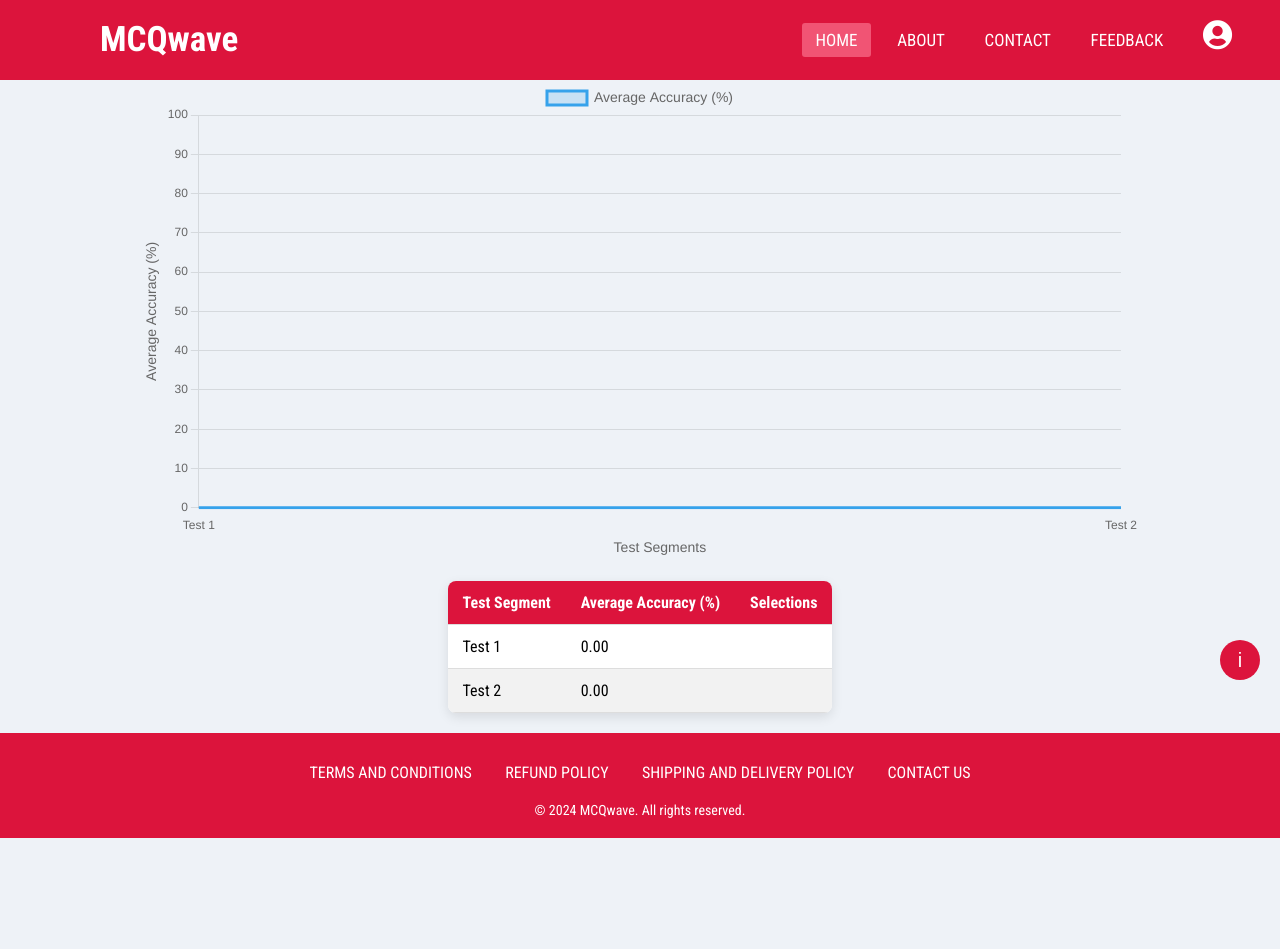
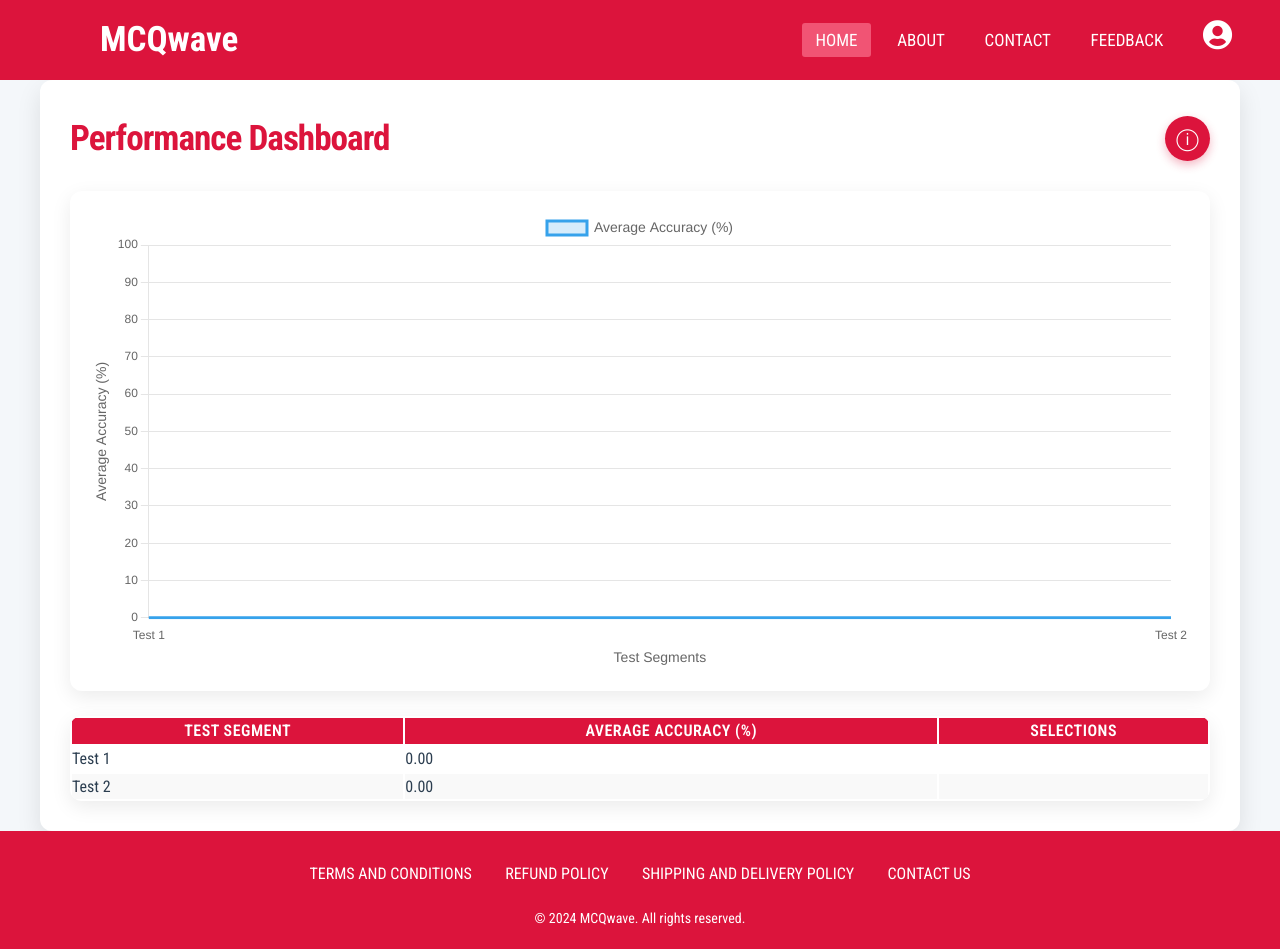
Before and after one commit to choyalsandeep01/mcqwave2, a Django app: page /1/mcq/acc_test/ in a window 1280 px wide. Before the commit the page ends 838 px from the top, so only its background shows below. Run offline with Django 4.2, Linux system fonts and the light colour scheme; data comes from the database, SQL or seed files in the repository; parts of the project's set-up code (start-up, migrations or seed data) failed here and were passed over; some web fonts are replaced.

Commit message:
Update acc_test.html

```diff
--- a/templates/graph/acc_test.html
+++ b/templates/graph/acc_test.html
@@ -1,27 +1,214 @@
 {% extends 'base/base.html' %}
 
 {% block content %}
-    <link rel="stylesheet" href="/media/css/acc_test.css">
+<style>
+    :root {
+        --primary-color: #DC143C;
+        --secondary-color: #f15474;
+        --background-color: #f4f7fa;
+        --text-color: #2c3e50;
+        --card-background: #ffffff;
+    }
+
+    * {
+        box-sizing: border-box;
+        transition: all 0.3s ease;
+    }
+
+    body {
+
+        background-color: var(--background-color);
+        color: var(--text-color);
+        line-height: 1.6;
+
+    }
+
+    .dashboard-container {
+        max-width: 1200px;
+        margin: 0 auto;
+        background-color: var(--card-background);
+        border-radius: 12px;
+        box-shadow: 0 10px 25px rgba(0, 0, 0, 0.1);
+        padding: 30px;
+        animation: fadeIn 0.5s ease;
+    }
+
+    .dashboard-header {
+        display: flex;
+        justify-content: space-between;
+        align-items: center;
+        margin-bottom: 25px;
+    }
+
+    .dashboard-title {
+        color: var(--primary-color);
+        font-size: 2.2rem;
+        font-weight: 700;
+        margin: 0;
+        letter-spacing: -1px;
+    }
+
+    .info-btn {
+        background-color: var(--primary-color);
+        color: white;
+        border: none;
+        border-radius: 50%;
+        width: 45px;
+        height: 45px;
+        font-size: 22px;
+        cursor: pointer;
+        display: flex;
+        align-items: center;
+        justify-content: center;
+        box-shadow: 0 4px 10px rgba(220, 20, 60, 0.3);
+        transition: all 0.3s ease;
+    }
+    nav{
+        background:#DC143C;
+        -webkit-background: #DC143C; /* For older Safari */}
+    a.active, a:hover {
+            background: #f15474;
+            transition: .5s;
+        }
+        footer {
+            margin-top: auto;
+            font-size: 0.9em;
+            background:#DC143C !important;
+        }
+    .info-btn:hover {
+        background-color: var(--secondary-color);
+        transform: scale(1.05);
+    }
+
+    .chart-container {
+        width: 100%;
+        height: 500px;
+        background-color: white;
+        border-radius: 12px;
+        box-shadow: 0 6px 20px rgba(0, 0, 0, 0.08);
+        padding: 20px;
+        margin-bottom: 25px;
+    }
+
+    .accuracy-table {
+        width: 100%;
+        border-radius: 12px;
+        overflow: hidden;
+        box-shadow: 0 6px 20px rgba(0, 0, 0, 0.08);
+    }
+
+    .accuracy-table th {
+        background-color: var(--primary-color);
+        color: white;
+        font-weight: 600;
+        text-transform: uppercase;
+        letter-spacing: 0.5px;
+    }
+
+    .accuracy-table tr:nth-child(even) {
+        background-color: #f9f9f9;
+    }
+
+    .accuracy-table tr:hover {
+        background-color: rgba(241, 84, 116, 0.1);
+    }
+
+    .sel {
+        color: var(--text-color);
+        list-style-type: none;
+        position: relative;
+        padding-left: 20px;
+    }
+
+    .sel::before {
+        content: '•';
+        color: var(--primary-color);
+        position: absolute;
+        left: 0;
+    }
+
+    .modal {
+        position: fixed;
+        top: 0;
+        left: 0;
+        width: 100%;
+        height: 100%;
+        background-color: rgba(0, 0, 0, 0.6);
+        display: none;
+        justify-content: center;
+        align-items: center;
+        z-index: 1000;
+    }
+
+    .modal-content {
+        background-color: white;
+        color: var(--text-color);
+        border-radius: 15px;
+        max-width: 600px;
+        padding: 30px;
+        box-shadow: 0 15px 35px rgba(0, 0, 0, 0.2);
+        position: relative;
+    }
+
+    .close-btn {
+        position: absolute;
+        top: 15px;
+        right: 15px;
+        font-size: 24px;
+        color: var(--primary-color);
+        cursor: pointer;
+    }
+
+    @keyframes fadeIn {
+        from { opacity: 0; transform: translateY(20px); }
+        to { opacity: 1; transform: translateY(0); }
+    }
+
+    @media (max-width: 768px) {
+        .dashboard-container {
+            padding: 5px;
+        }
+        .chart-container {
+            height: 350px;
+        }
+        .dashboard-title {
+            font-size: 1.8rem;
+        }
+        nav ul{
+            background:#6d0c20;
+        }
+        a:hover, a.active {
+
+            color: #ffffff;
+        }
+    }
+</style>
+
+<div class="dashboard-container">
+    <div class="dashboard-header">
+        <h1 class="dashboard-title">Performance Dashboard</h1>
+        <button id="infoButton" class="info-btn">ⓘ</button>
+    </div>
 
     <div class="chart-container">
         <canvas id="accuracyVsTestChart"></canvas>
     </div>
-    <button id="infoButton" class="info-btn">i</button>
+
     <div id="infoModal" class="modal">
         <div class="modal-content">
             <span id="closeButton" class="close-btn">&times;</span>
-            <h3>Instructions</h3>
-            <p>
-                This graph represents your performance analysis. The overall average accuracy across the test sessions is displayed.<br>
-                If you have fewer than 5 test sessions, the data will show individual session scores.<br>
-                - 1 to 5 tests: Individual scores.<br>
-                - 6 to 10 tests: Groups of 2 sessions.<br>
-                - 11 to 20 tests: Groups of 4 sessions.<br>
-                - More than 20 tests: Groups of 10 sessions.<br>
-                Use this analysis to track your improvement over time.
-            </p>
+            <h2>Performance Analysis Guide</h2>
+            <p>This dashboard visualizes your test performance over time. Key insights:</p>
+            <ul>
+                <li>Fewer than 5 tests: Individual session scores displayed</li>
+                <li>6-10 tests: Grouped by 2 sessions</li>
+                <li>11-20 tests: Grouped by 4 sessions</li>
+                <li>More than 20 tests: Grouped by 10 sessions</li>
+            </ul>
+            <p>Track your progress and identify areas of improvement.</p>
         </div>
     </div>
+
     <div class="table-container">
         <table class="accuracy-table">
             <thead>
@@ -39,7 +226,7 @@
                     <td>
                         <ul>
                             {% for selection in data.selections %}
-                                <li  class="sel">{{ selection }}</li> <!-- Display each selection -->
+                                <li class="sel">{{ selection }}</li>
                             {% endfor %}
                         </ul>
                     </td>
@@ -48,7 +235,9 @@
             </tbody>
         </table>
     </div>
-    <!-- Include Chart.js library -->
+</div>
+
+<!-- Existing Chart.js and JavaScript code remains the same -->
 <script src="https://cdn.jsdelivr.net/npm/chart.js"></script>
     <script src="https://cdn.jsdelivr.net/npm/chart.js"></script>
 <script>
@@ -159,18 +348,22 @@ window.addEventListener('click', (event) => {
     }
 });
 </script>
+{% endblock %}
+{%block pp%}
 
-    {% endblock %}
-
-    {% block pp %}
 <li class="dropdown">
     <a href="javascript:void(0)" class="dropbtn">
+
         <i class="fas fa-user-circle profile-icon"></i>
+
       {{ user.username }}
+
     </a>
     <div class="dropdown-content">
       <a href="#">Settings</a>
-          <a href="{% url 'logout' %}">Logout</a>
+      <a href={% url 'logout' %}>Logout</a>
     </div>
   </li>
-    {% endblock %}
+
+
+{%endblock%}
```
Lines whose indentation alone changed are shown as unchanged.
